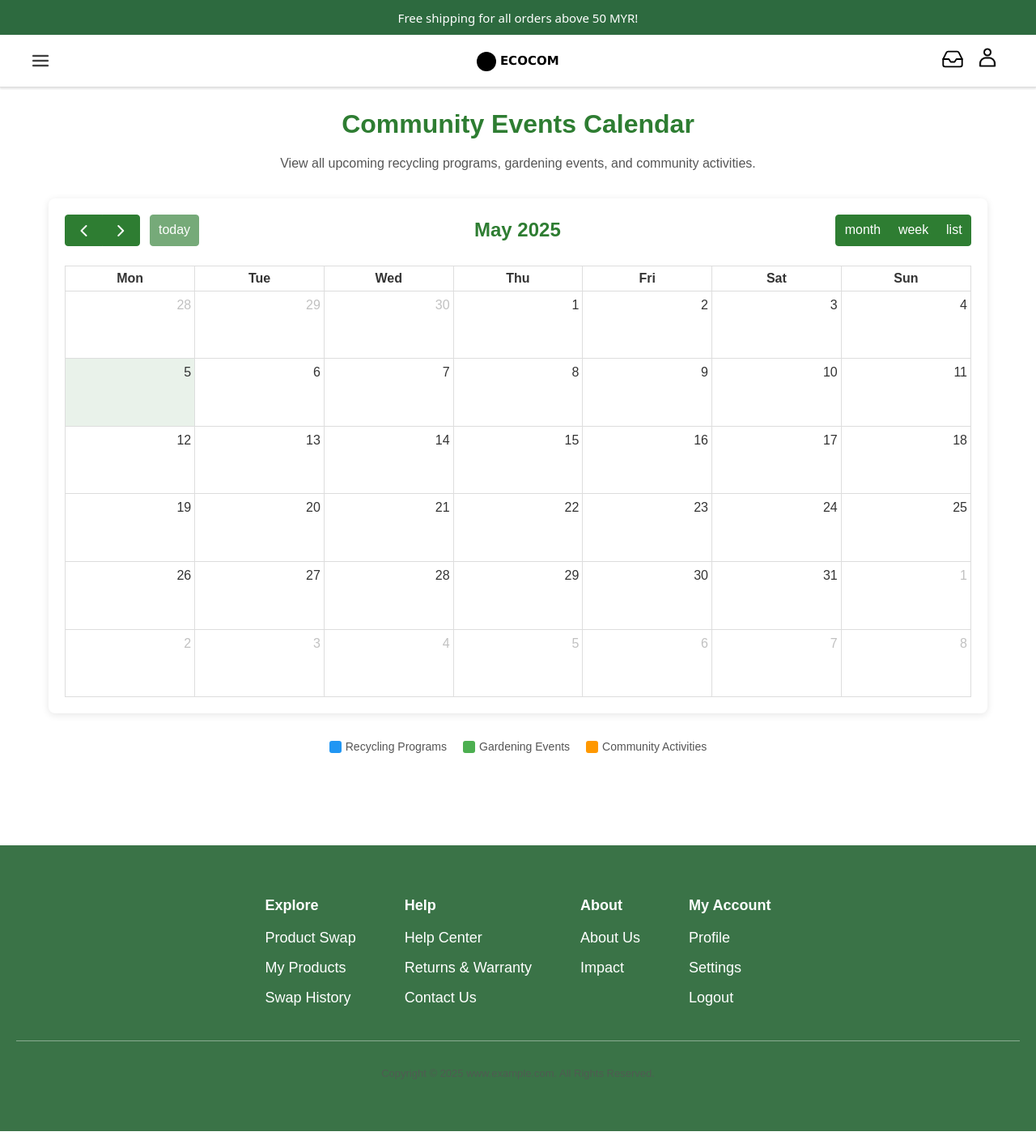
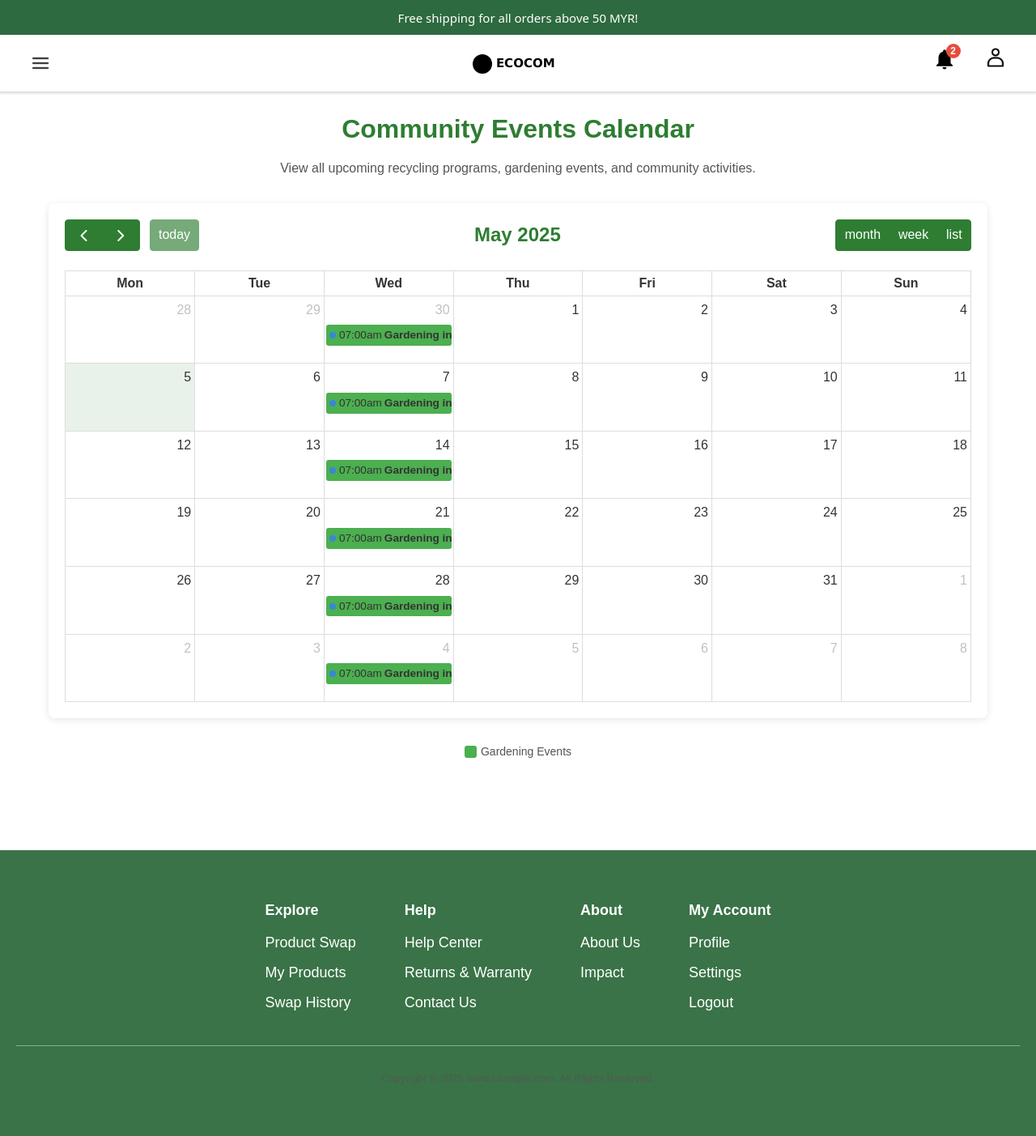
Before and after one commit to desmond05131/ecocom, a PHP site: page /components/calendar/index.html in a window 1280 px wide. Shown: the whole page at 81% size. Run offline with PHP 8.4, Linux system fonts and the light colour scheme; lists and menus that the app fills with data are empty.

Commit message:
Add notification, calendar

```diff
--- a/src/frontend/components/calendar/index.html
+++ b/src/frontend/components/calendar/index.html
@@ -39,16 +39,8 @@
     <!-- Legend for event types -->
     <div class="calendar-legend">
       <div class="legend-item">
-        <span class="legend-color recycling"></span>
-        <span class="legend-text">Recycling Programs</span>
-      </div>
-      <div class="legend-item">
         <span class="legend-color gardening"></span>
         <span class="legend-text">Gardening Events</span>
-      </div>
-      <div class="legend-item">
-        <span class="legend-color community"></span>
-        <span class="legend-text">Community Activities</span>
       </div>
     </div>
   </main>
--- a/src/frontend/components/calendar/index.js
+++ b/src/frontend/components/calendar/index.js
@@ -20,70 +20,16 @@ function initializeCalendar() {
   // In a real application, this would likely come from an API
   const recurringEvents = [
     {
-      title: 'Klang Valley Recycling',
-      daysOfWeek: [3], // Wednesday (0=Sunday, 1=Monday, etc.)
-      startTime: '07:00:00',
-      endTime: '09:00:00',
-      startRecur: '2023-01-01',
-      endRecur: '2023-12-31',
-      extendedProps: {
-        location: 'Jalan Teknologi 5, Taman Teknologi Malaysia, Kuala Lumpur',
-        type: 'recycling',
-        description: 'Weekly recycling program for paper, plastic, glass, and metal'
-      }
-    },
-    {
       title: 'Gardening in Pavilion',
       daysOfWeek: [3], // Wednesday
       startTime: '07:00:00',
       endTime: '09:00:00',
-      startRecur: '2023-01-01',
-      endRecur: '2023-12-31',
+      startRecur: '2025-01-01',
+      endRecur: '2025-12-31',
       extendedProps: {
         location: 'Jalan Teknologi 5, Taman Teknologi Malaysia, Kuala Lumpur',
         type: 'gardening',
         description: 'Community gardening session led by Darren Tong'
-      }
-    },
-    {
-      title: 'Eco Swap Meet',
-      daysOfWeek: [6], // Saturday
-      startTime: '10:00:00',
-      endTime: '14:00:00',
-      startRecur: '2023-01-01',
-      endRecur: '2023-12-31',
-      extendedProps: {
-        location: 'Community Center, Kuala Lumpur',
-        type: 'community',
-        description: 'Bring items to swap with other community members'
-      }
-    },
-    {
-      title: 'Composting Workshop',
-      daysOfWeek: [0], // Sunday
-      startTime: '15:00:00',
-      endTime: '16:30:00',
-      startRecur: '2023-01-01',
-      endRecur: '2023-12-31',
-      frequency: 'biweekly', // Custom property for display purposes
-      extendedProps: {
-        location: 'Urban Garden, Petaling Jaya',
-        type: 'gardening',
-        description: 'Learn how to create and maintain a compost system'
-      }
-    },
-    {
-      title: 'E-Waste Collection',
-      daysOfWeek: [6], // Saturday
-      startTime: '09:00:00',
-      endTime: '12:00:00',
-      startRecur: '2023-01-01',
-      endRecur: '2023-12-31',
-      frequency: 'monthly', // First Saturday of each month
-      extendedProps: {
-        location: 'Central Mall Parking Lot, Kuala Lumpur',
-        type: 'recycling',
-        description: 'Monthly collection of electronic waste for proper recycling'
       }
     }
   ];
--- a/src/frontend/components/common/header.html
+++ b/src/frontend/components/common/header.html
@@ -43,8 +43,47 @@
         </div>
 
         <div class="header-navbar-right">
-            <img src="/src/frontend/images/Inbox.svg" alt="Inbox Icon"
-                style="width: 30px; height: 30px; position: relative; top: -1px;" class="icon">
+            <div class="header-notification-container">
+                <div class="notification-icon-wrapper">
+                    <img src="/src/frontend/images/notification.svg" alt="Notification Icon"
+                        style="width: 30px; height: 30px; position: relative; top: -1px;" class="icon" id="notificationBtn">
+                    <!-- PHP will render the actual count here -->
+                    <span class="notification-badge" id="notificationBadge">0</span>
+                </div>
+                <div class="header-notification-dropdown" id="notificationDropdown">
+                    <div class="notification-header">
+                        <h3>Notifications</h3>
+                    </div>
+                    <div class="notification-list" id="notificationList">
+                        <!-- PHP will render notifications here -->
+                        <!-- Example notification item for swap request -->
+                        <div class="notification-item" data-id="1" data-type="swap_request">
+                            <div class="notification-content">
+                                <p><strong>John Doe</strong> wants to swap <strong>Bamboo Toothbrush</strong> for your <strong>Toothpaste Tablets</strong></p>
+                                <span class="notification-time">2 hours ago</span>
+                            </div>
+                            <div class="notification-actions">
+                                <button class="accept-btn" data-id="1">Yes</button>
+                                <button class="reject-btn" data-id="1">No</button>
+                            </div>
+                        </div>
+                        <!-- Example notification item for garden exchange -->
+                        <div class="notification-item" data-id="2" data-type="garden_exchange">
+                            <div class="notification-content">
+                                <p><strong>Jane Smith</strong> wants to exchange for your <strong>Homegrown Cucumbers</strong></p>
+                                <span class="notification-time">3 hours ago</span>
+                            </div>
+                            <div class="notification-actions">
+                                <button class="accept-btn" data-id="2">Yes</button>
+                                <button class="reject-btn" data-id="2">No</button>
+                            </div>
+                        </div>
+                    </div>
+                    <div class="notification-empty hidden">
+                        <p>No new notifications</p>
+                    </div>
+                </div>
+            </div>
             <div class="header-profile-container">
                 <img src="/src/frontend/images/profile.png" alt="Person Icon" class="icon" id="profileBtn">
                 <div class="header-profile-dropdown" id="profileDropdown">
--- a/src/frontend/css/header.css
+++ b/src/frontend/css/header.css
@@ -152,6 +152,141 @@
     display: block;
 }
 
+/* Notification Styles */
+.header-notification-container {
+    position: relative;
+    margin-right: 20px;
+}
+
+.notification-icon-wrapper {
+    position: relative;
+    cursor: pointer;
+}
+
+.notification-badge {
+    position: absolute;
+    top: -5px;
+    right: -5px;
+    background-color: #e74c3c;
+    color: white;
+    font-size: 12px;
+    font-weight: bold;
+    width: 18px;
+    height: 18px;
+    border-radius: 50%;
+    display: flex;
+    align-items: center;
+    justify-content: center;
+}
+
+.notification-badge.hidden {
+    display: none;
+}
+
+.header-notification-dropdown {
+    position: absolute;
+    top: 40px;
+    right: -10px;
+    width: 350px;
+    background-color: white;
+    border-radius: 8px;
+    box-shadow: 0 4px 12px rgba(0, 0, 0, 0.15);
+    z-index: 1000;
+    display: none;
+    max-height: 400px;
+    overflow-y: auto;
+}
+
+.header-notification-dropdown.active {
+    display: block;
+}
+
+.notification-header {
+    padding: 15px;
+    border-bottom: 1px solid #eee;
+}
+
+.notification-header h3 {
+    margin: 0;
+    font-size: 16px;
+    color: #333;
+}
+
+.notification-list {
+    max-height: 350px;
+    overflow-y: auto;
+}
+
+.notification-item {
+    padding: 15px;
+    border-bottom: 1px solid #eee;
+    display: flex;
+    flex-direction: column;
+    gap: 10px;
+}
+
+.notification-item:last-child {
+    border-bottom: none;
+}
+
+.notification-content p {
+    margin: 0;
+    font-size: 14px;
+    line-height: 1.4;
+}
+
+.notification-time {
+    font-size: 12px;
+    color: #888;
+    display: block;
+    margin-top: 5px;
+}
+
+.notification-actions {
+    display: flex;
+    gap: 10px;
+}
+
+.accept-btn, .reject-btn {
+    padding: 6px 12px;
+    border-radius: 4px;
+    font-size: 14px;
+    cursor: pointer;
+    border: none;
+    font-weight: bold;
+}
+
+.accept-btn {
+    background-color: #2ecc71;
+    color: white;
+}
+
+.reject-btn {
+    background-color: #e74c3c;
+    color: white;
+}
+
+.notification-empty {
+    padding: 20px;
+    text-align: center;
+    color: #888;
+}
+
+.notification-empty.hidden {
+    display: none;
+}
+
+/* Animation for new notifications */
+@keyframes pulse {
+    0% { transform: scale(1); }
+    50% { transform: scale(1.1); }
+    100% { transform: scale(1); }
+}
+
+.notification-badge.new {
+    animation: pulse 1s infinite;
+}
+
 @media (max-width: 768px) {
     .header-navbar {
         padding: 0.8rem 2%;
@@ -166,11 +301,21 @@
         min-width: 60px;
         gap: 0.8rem;
     }
+
+    .header-notification-dropdown {
+        width: 300px;
+        right: -50px;
+    }
 }
 
 @media (max-width: 480px) {
     .header-shipping-notice {
         font-size: 12px;
+    }
+
+    .header-notification-dropdown {
+        width: 280px;
+        right: -70px;
     }
 }
 
```
Also changed, not shown: src/frontend/components/common/header.js (+77 -0 lines), src/frontend/images/notification.svg (added).
